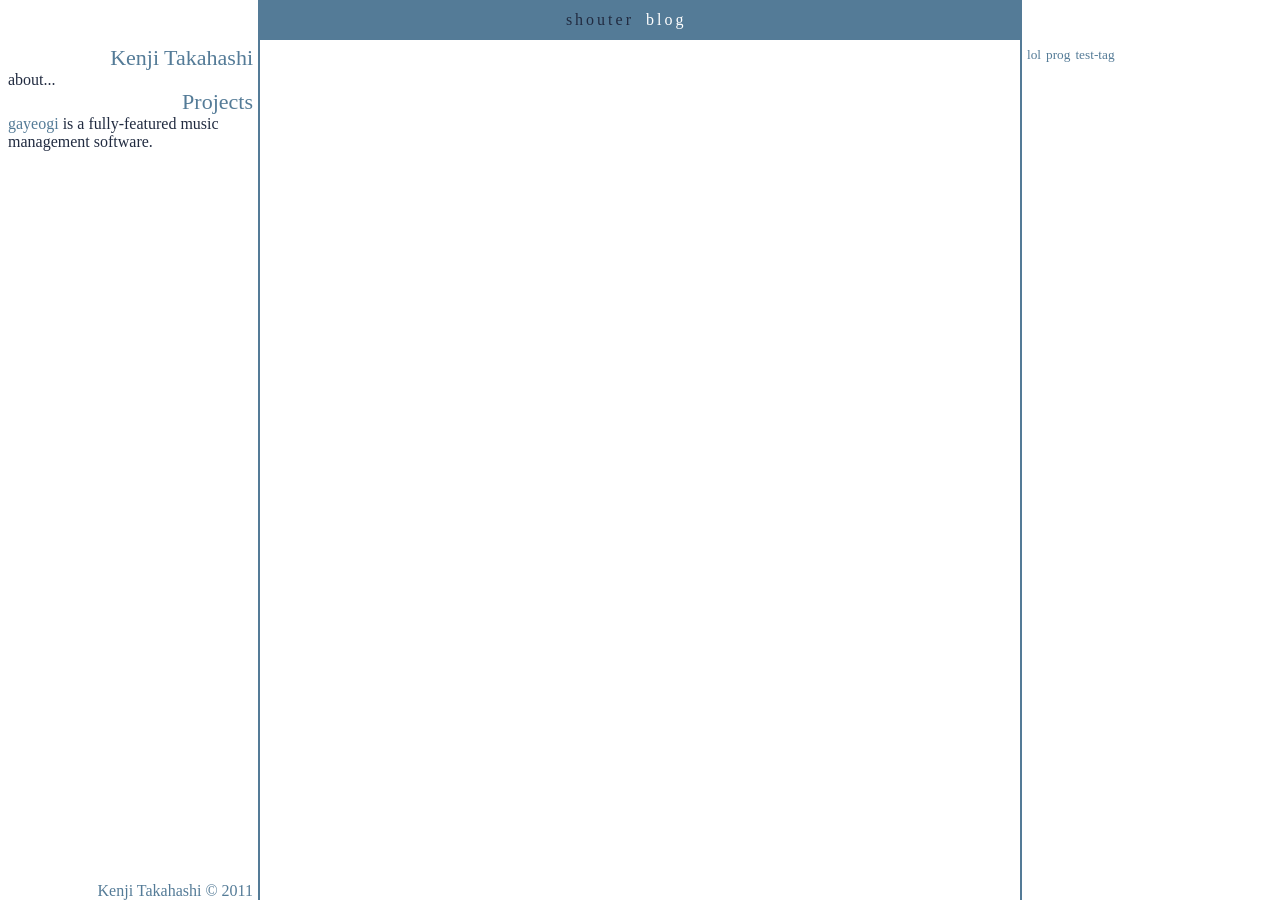
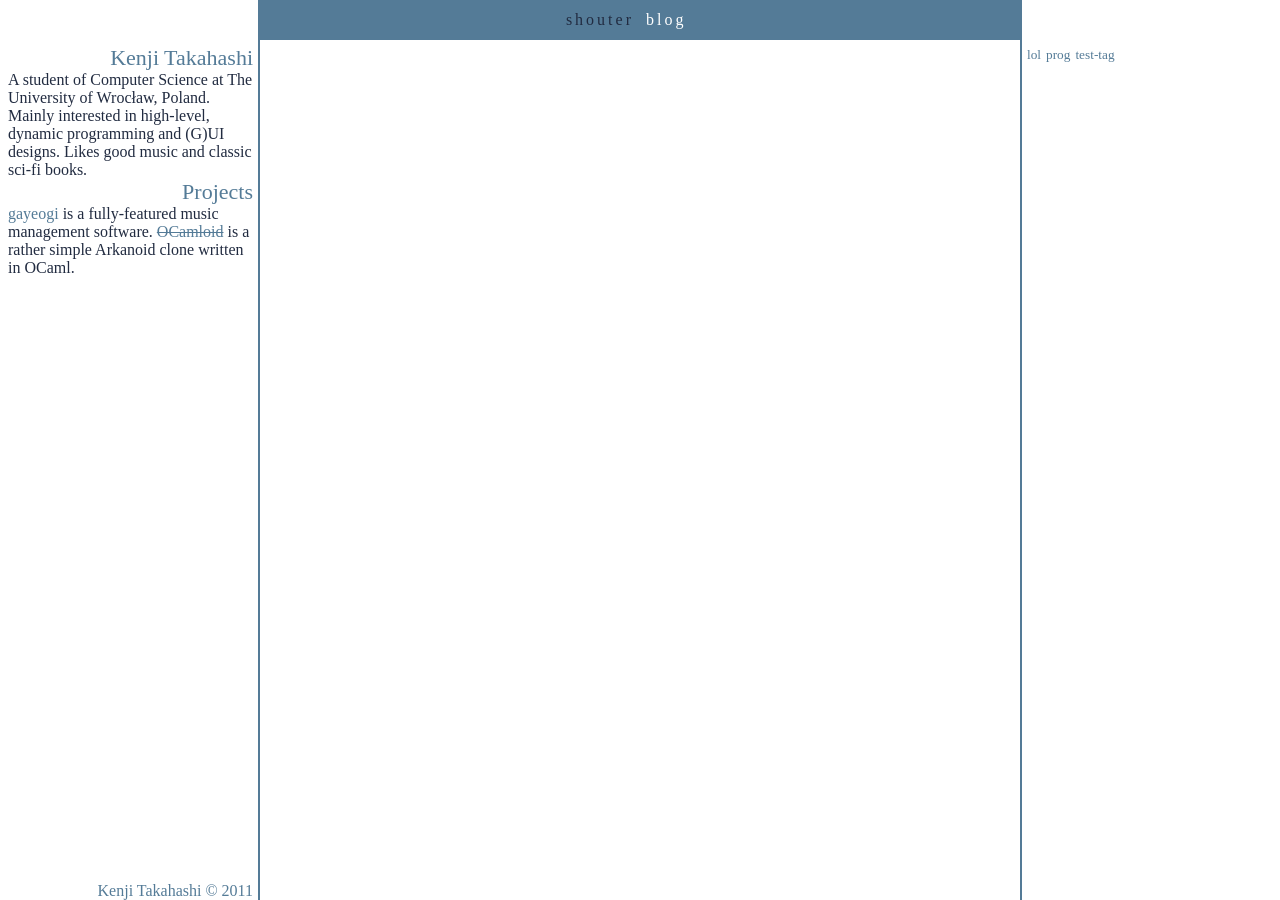
Before and after one commit to KenjiTakahashi/kenjitakahashi.github.com, a Jekyll site: the page built from index.html, in a window 1280 px wide. Built offline with Jekyll 4.4.1, drawn with Linux system fonts in a browser that asks for light colours.

Commit message:
about and ocamloid

```diff
--- a/_includes/left.html
+++ b/_includes/left.html
@@ -2,13 +2,14 @@
     <span class="leftspan">
         Kenji Takahashi
     </span>
-    about...
+    A student of Computer Science at The University of Wrocław, Poland. Mainly interested in high-level, dynamic programming and (G)UI designs. Likes good music and classic sci-fi books.
 </div>
 <div class="sidenotes">
     <span class="leftspan">
         Projects
     </span>
     <a href="http://kenjitakahashi.github.com/gayeogi/" target="_blank">gayeogi</a> is a fully-featured music management software.
+    <a href="https://github.com/KenjiTakahashi/OCamloid" class="unmaintained" target="_blank">OCamloid</a> is a rather simple Arkanoid clone written in OCaml.
 </div>
 <div id="footer">
     Kenji Takahashi &copy; 2011
--- a/css/sides.css
+++ b/css/sides.css
@@ -21,3 +21,6 @@
 #right a {
     padding-left: 5px;
 }
+.unmaintained {
+    text-decoration: line-through;
+}
```
